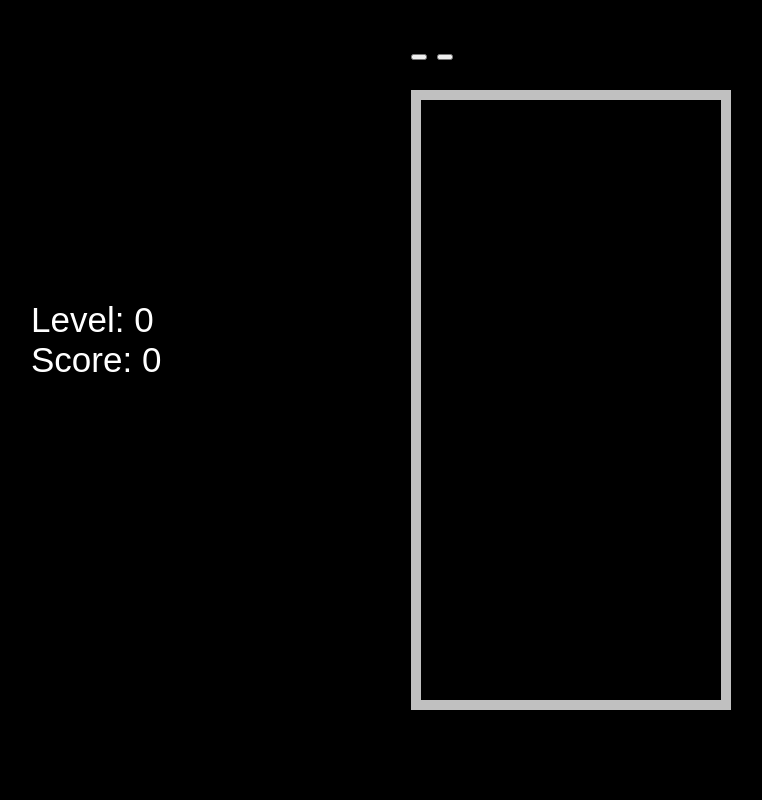
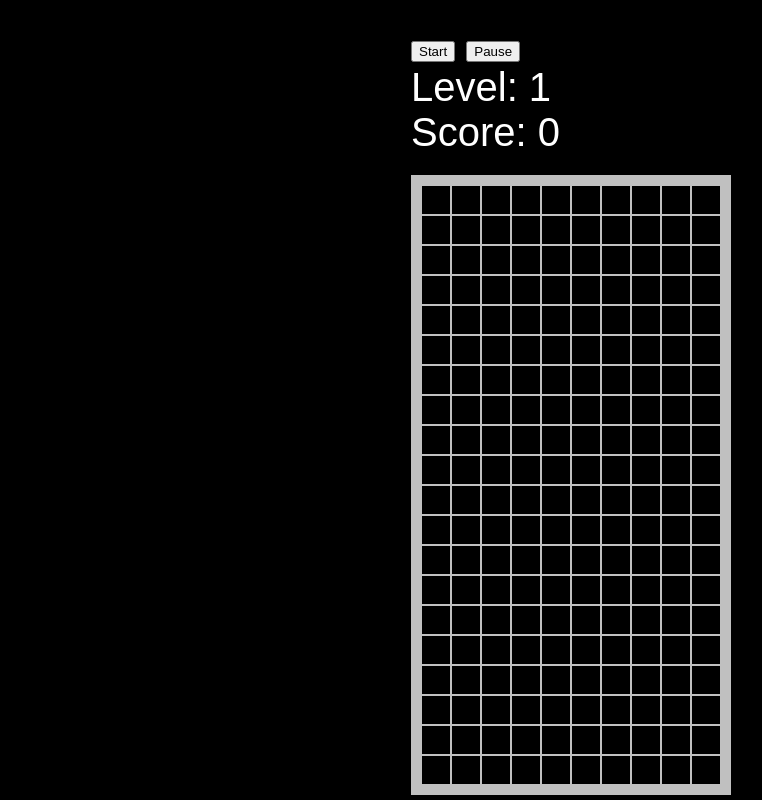
Before and after one commit to kamil88jj/Tetris, a plain HTML site: page index.html in a window 1280 px wide. Shown: the whole page, without its empty margins (69-831 px from the left). Drawn offline with Linux system fonts and the light colour scheme.

Commit message:
game optimization

```diff
--- a/index.html
+++ b/index.html
@@ -1,20 +1,18 @@
 <!DOCTYPE html>
 <html lang="en">
     <head>
-    <meta charset="UTF-8">
-    <meta http-equiv="X-UA-Compatible" content="IE=edge">
-    <meta name="viewport" content="width=device-width, initial-scale=1.0">
-    <link rel="stylesheet" href="style.css">
-    <title>TETRIS</title>
+        <meta charset="UTF-8" />
+        <meta name="viewport" content="width=device-width, initial-scale=1.0" />
+        <title>Tetris</title>
+        <link rel="stylesheet" href="style.css" />
     </head>
+
     <body>
         <div id="game">
-        <button id="Start"></button>
-        <button id="Pause"></button>
-    <div class="wrapper">
+        <button id="start">Start</button>
+        <button id="pause">Pause</button>
         <div>Level: <span id="level">0</span></div>
         <div>Score: <span id="score">0</span></div>
-    </div>
 
         <div class="main"></div>
         <div id="game-over">Game over</div>
--- a/script.js
+++ b/script.js
@@ -50,7 +50,7 @@ const gameOver = document.getElementById("game-over");
             nextLevelScore: 1000,
         },
         4: {
-            scorePerLine: 30,
+            scorePerLine: 35,
             speed: 100,
             nextLevelScore: 2000,
         },
--- a/style.css
+++ b/style.css
@@ -9,27 +9,19 @@ body {
         font-family: Arial, Helvetica, sans-serif;
     }
 
-
-.wrapper {
-    position: absolute;
-    left: 100px;
-    top: 300px;
-}
-
     #game {
-    padding-top: 25px;
-    font-size: 35px;
+        padding-top: 20px;
+        font-size: 40px;
         width: 320px;
         margin: auto;
     }
 
-
     .main {
         width: 320px;
         height: 620px;
-    margin: 25px auto 0;
+        margin: 20px auto 0;
         border: 10px solid silver;
-    font-size:0;
+        font-size: 0;
     }
 
     .cell {
@@ -40,17 +32,17 @@ body {
     }
 
     .movingCell {
-    background-color: red;
+        background-color: blue;
     }
 
     .fixedCell {
-    background-color:rgb(80, 0, 155)
+        background-color: green;
     }
 
     #next-tetro {
         position: absolute;
         top: 200px;
-    left: 200px+;
+        left: 200px;
         font-size: 0;
     }
 
```
Lines whose indentation alone changed are shown as unchanged.
